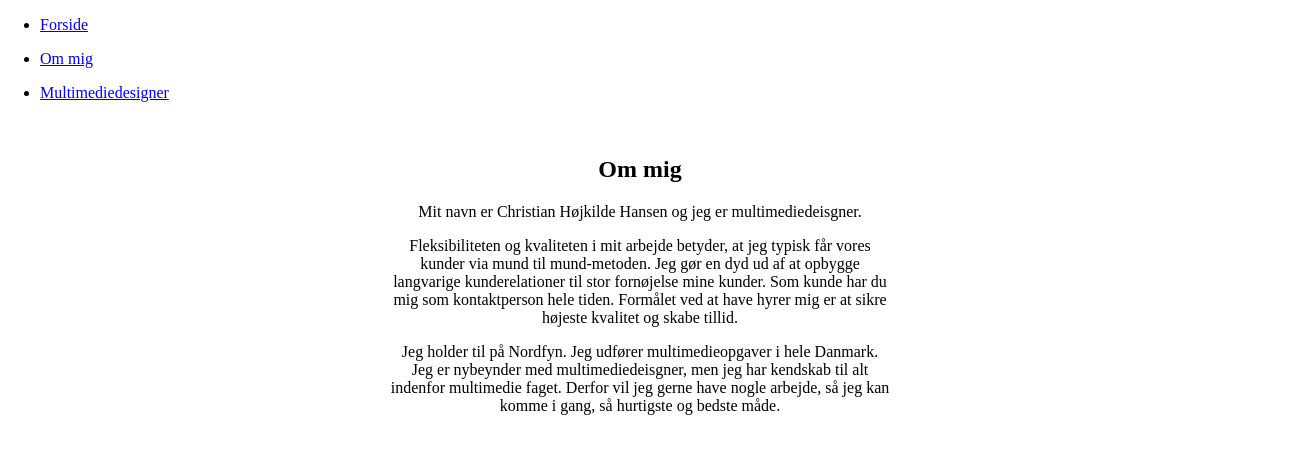
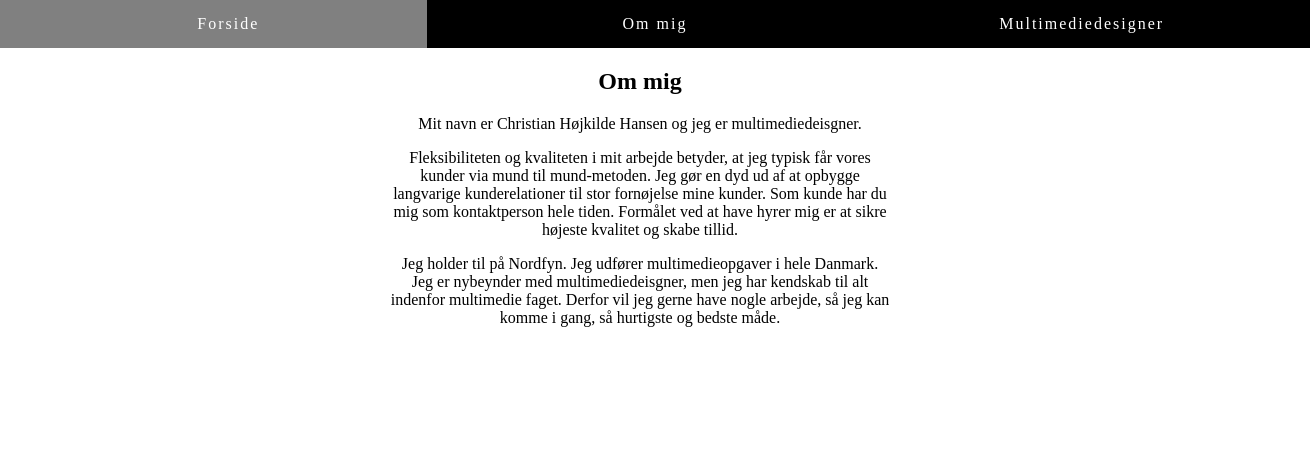
Before and after one commit to ChristianHH95/Hjemmeside, a plain HTML site: page Hjemmeside til eksamen/ommig.html in a window 1280 px wide. Shown: the whole page, 1310 px wide, since content can reach past the window. Drawn offline with Linux system fonts and the light colour scheme.

Commit message:
Update ommig.html

```diff
--- a/Hjemmeside til eksamen/ommig.html
+++ b/Hjemmeside til eksamen/ommig.html
@@ -2,25 +2,22 @@
 <html lang="en" dir="ltr">
   <head>
     <meta charset="utf-8">
+    <meta name="viewport" content="width=device-width, initial-scale=1.0">
     <link rel="stylesheet" href="index.css">
     <title>Om mig Christian H.H.</title>
   </head>
   <body>
-    <div id="Menu" class="">
-          <ul>
-             <li><a href="index.html">Forside</a> <!--Overordnet link-->
-             </li>
-         </ul>
-         <ul>
-             <li><a href="ommig.html">Om mig</a>
-             </li>
-         </ul>
-         <ul>
-             <li><a href="multimediedesigner.html">Multimediedesigner</a>
-             </li>
-         </ul>
-         <br class="clearfloat" />
-    </div>
+    <div class="topnav">
+
+      <div class="topnav">
+            <nav class="navigation">
+               <ul>
+                  <li><a href="index.html">Forside</a></li>
+                  <li><a href="ommig.html">Om mig</a></li>
+                  <li><a href="multimediedesigner.html">Multimediedesigner</a></li>
+               </ul>
+            </nav>
+         </div>
 
   <div style=text-align:center;width:500px;margin-right:auto;margin-left:auto; class="">
     <h2>Om mig</h2>
```
